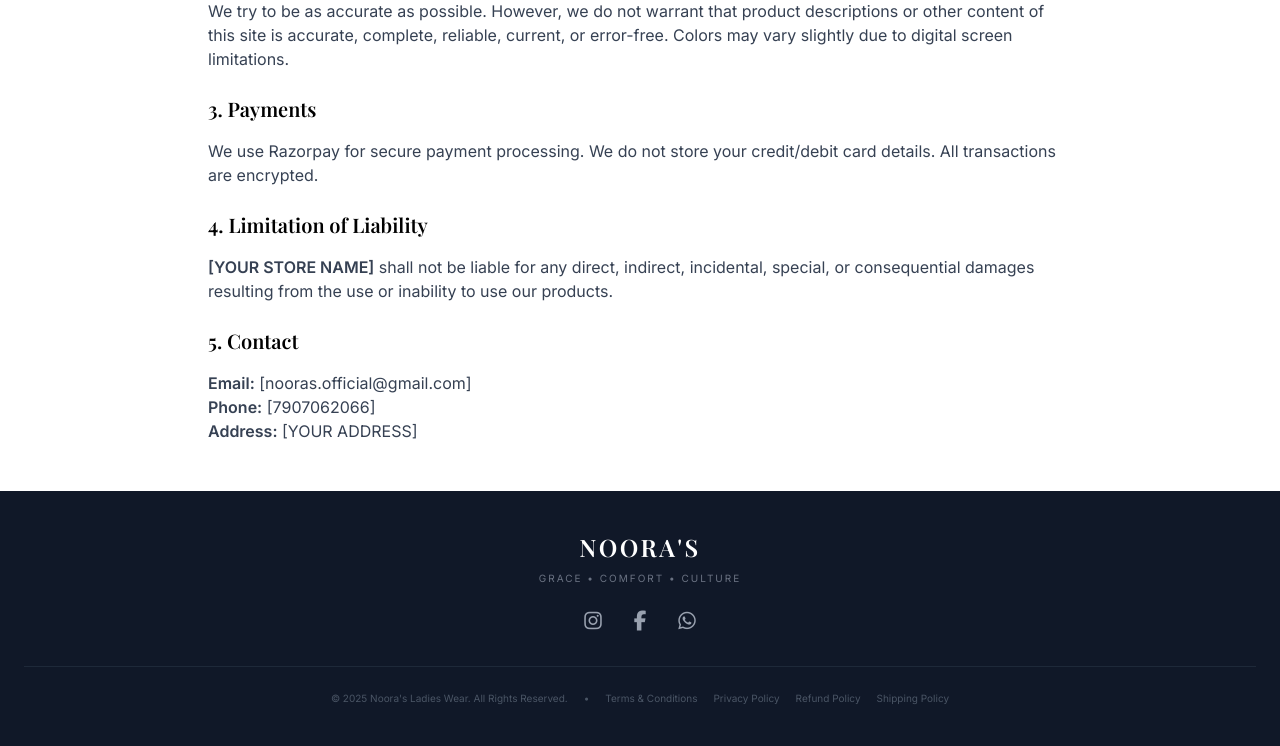
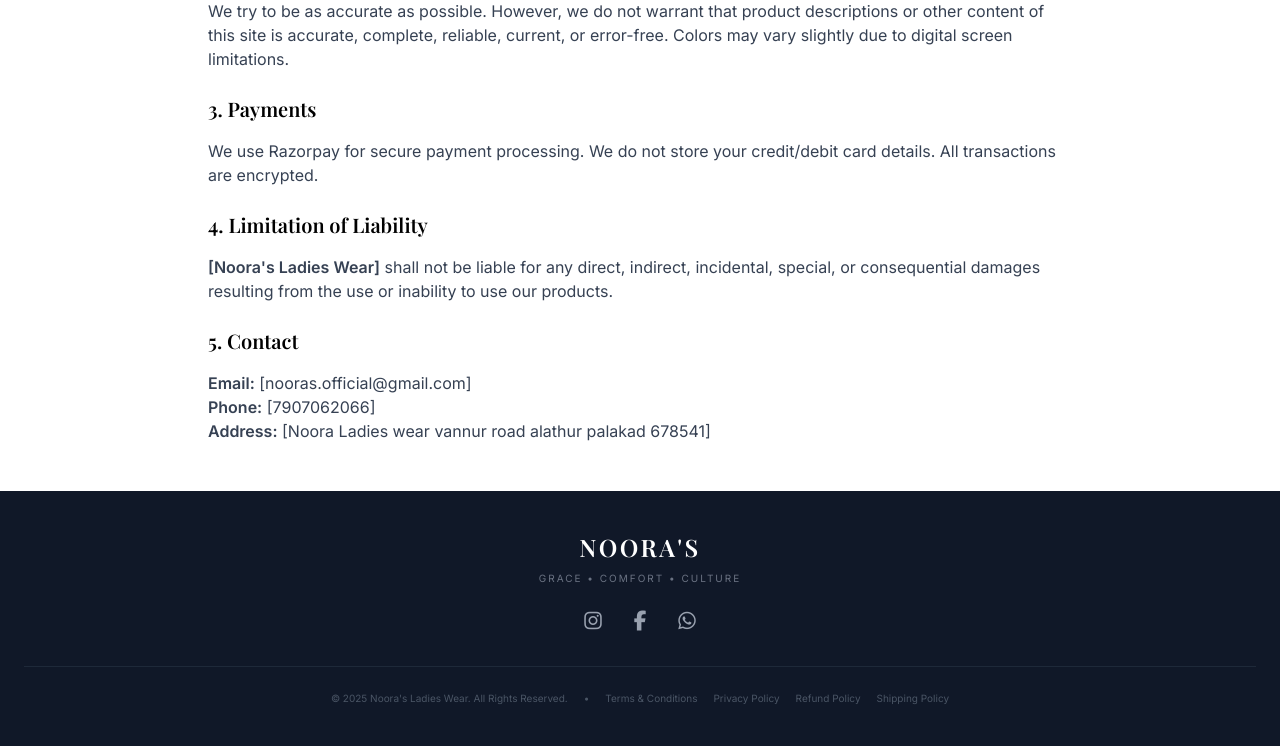
Before and after one commit to Ahammed-Mishal-M/nooras-shop, a Django app: page /terms-and-conditions/ in a window 1280 px wide. Shown: the part 402-1148 px from the top of the page. Run offline with Django 5.2, Linux system fonts and the light colour scheme; style sheets or scripts are compiled from the project's sources; some libraries are stand-ins or nearby versions.

Commit message:
Added address on terms and conditions

```diff
--- a/store/templates/store/legal/terms.html
+++ b/store/templates/store/legal/terms.html
@@ -16,10 +16,10 @@
         <p>We use Razorpay for secure payment processing. We do not store your credit/debit card details. All transactions are encrypted.</p>
 
         <h3 class="text-xl font-semibold text-black mt-6">4. Limitation of Liability</h3>
-        <p><strong>[YOUR STORE NAME]</strong> shall not be liable for any direct, indirect, incidental, special, or consequential damages resulting from the use or inability to use our products.</p>
+        <p><strong>[Noora's Ladies Wear]</strong> shall not be liable for any direct, indirect, incidental, special, or consequential damages resulting from the use or inability to use our products.</p>
 
         <h3 class="text-xl font-semibold text-black mt-6">5. Contact</h3>
-        <p><strong>Email:</strong> [nooras.official@gmail.com]<br><strong>Phone:</strong> [7907062066]<br><strong>Address:</strong> [YOUR ADDRESS]</p>
+        <p><strong>Email:</strong> [nooras.official@gmail.com]<br><strong>Phone:</strong> [7907062066]<br><strong>Address:</strong> [Noora Ladies wear vannur road alathur palakad 678541]</p>
     </div>
 </section>
 {% endblock %}
```
